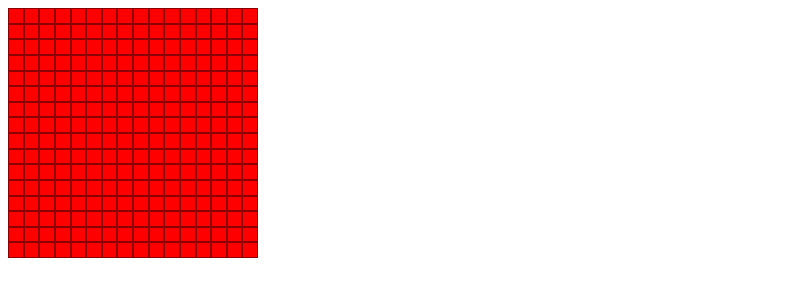
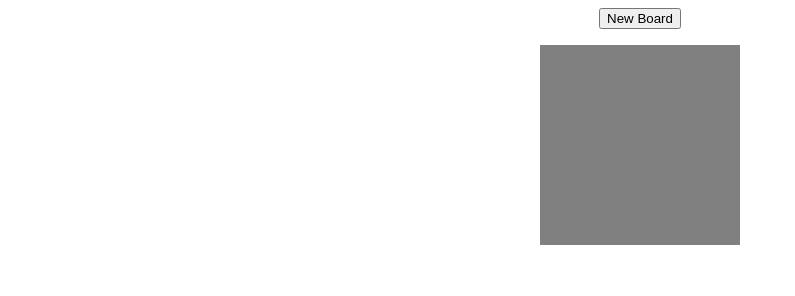
Before and after one commit to keenooo/etch-a-sketch, a plain HTML site: page index.html in a window 1280 px wide. Shown: the whole page, without its empty margins (0-795 px from the left). Drawn offline with Linux system fonts and the light colour scheme.

Commit message:
Add button to create new board with arbitraty size
DOM is created with a button which handles creating new boards and
cleaning it up. JS code has been cleaned up and handles all size
variables instead of CSS. Dynamically updates flex attributes to
properly scale boxes to set board size.

```diff
--- a/index.html
+++ b/index.html
@@ -8,6 +8,7 @@
     <title>Etch-A-Sketch</title>
 </head>
 <body>
+    <button class="new-board-btn">New Board</button>
     <div class="container"></div>
 </body>
 </html>
--- a/javascript.js
+++ b/javascript.js
@@ -1,23 +1,47 @@
-const gridSize = 16;
+const initGridSize = 16;
+const containerSize = 200;
 
-const container = document.querySelector(".container");
+const container     = document.querySelector(".container");
+const newBoardBtn   = document.querySelector(".new-board-btn");
 
-let boxes = [];
+container.style.width = containerSize + "px";
+container.style.height = containerSize + "px";
 
-for (let i = 0; i < gridSize * gridSize; i++) {
-    const box = createBox();
+newBoardBtn.addEventListener('click', () => newBoardBtnPress())
 
-    const b = container.appendChild(box);
 
-    boxes.push(b);
+function createBoard(gridSize) {
+    for (let i = 0; i < gridSize * gridSize; i++) {
+        const box = createBox(gridSize);
+
+        const b = container.appendChild(box);
+    }
 }
 
-function createBox() {
+function removeBoard() {
+    container.innerHTML = "";
+}
+
+function createBox(gridSize) {
     const box = document.createElement('div');
     box.classList.add("box");
     box.classList.add("unselectedBox");
+
+    box.style.flex = "1 1 " + containerSize / gridSize + "px" ;
 
     box.addEventListener("mouseover", () => box.classList.add("selected-box"));
 
     return box;
 }
+
+
+
+function newBoardBtnPress() {
+    removeBoard();
+
+    const gridSize = prompt("Choose gird-size:");
+
+    createBoard(gridSize);
+}
+
+createBoard(initGridSize);
--- a/styles.css
+++ b/styles.css
@@ -1,24 +1,23 @@
 
-:root {
-    --containerSize: 250px;
-    --gridSize: 16;
+body {
+    display: flex;
+    flex-direction: column;
+    justify-content: center;
+    align-items: center;
+    gap: 16px;
 }
 
-
 .container {
-    width: var(--containerSize);
-    height: var(--containerSize);
     display: flex;
     flex-wrap: wrap;
 }
 
 .box {
-    background-color: red;
+    background-color: gray;
     box-sizing: border-box;
-    border: solid 1px darkred;
-    flex: 1 1 calc(var(--containerSize) / var(--gridSize));
+
 }
 
 .selected-box {
-    background-color: gray;
+    background-color: blue;
 }
```
